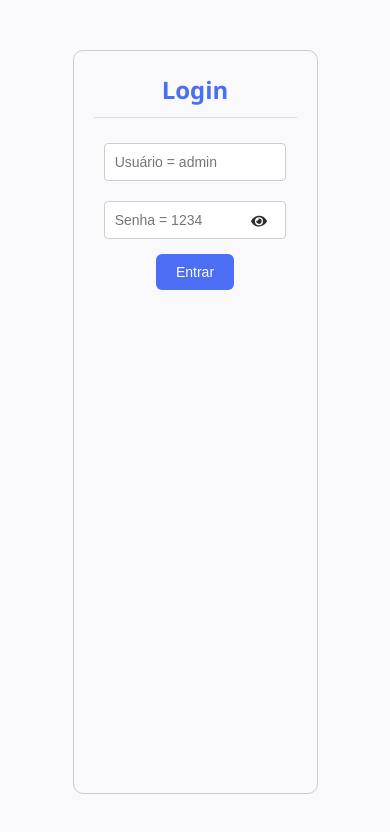
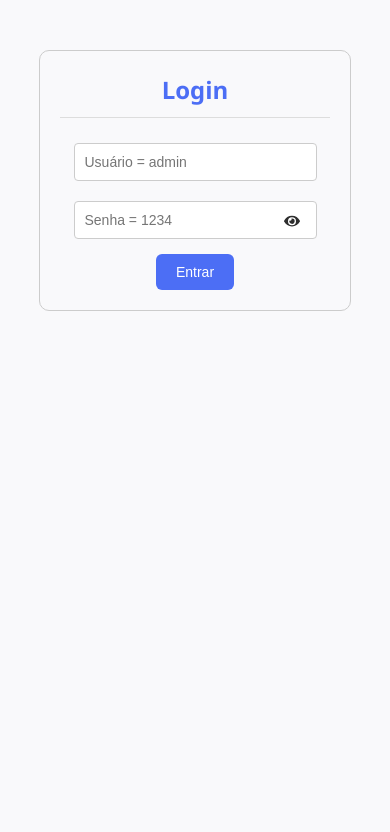
Before and after one commit to Tales-Santos7/portfolio-digital, a React (Create React App) app in the folder painel-blog/: page / in a window 390 px wide. Shown: the top 832 px of the page. Built offline with nearby package versions, Linux system fonts and the light colour scheme.

Commit message:
Upgrade files

```diff
--- a/painel-blog/src/App.css
+++ b/painel-blog/src/App.css
@@ -44,12 +44,29 @@
 }
 
 .login-container {
-  max-width: 300px;
-  margin: 50px auto;
+  width: 40%;
+  height: 40%;
+  margin: 60px auto;
   padding: 20px;
   border: 1px solid #ccc;
   border-radius: 10px;
   text-align: center;
+}
+
+@media (max-width: 768px) {
+  .login-container {
+    width: 60%;
+    height: 60%;
+    margin: 50px auto;
+  }
+}
+
+@media (max-width: 450px) {
+  .login-container {
+    width: 80%;
+    height: 80%;
+    margin: 50px auto;
+  }
 }
 
 .input-size {
```
